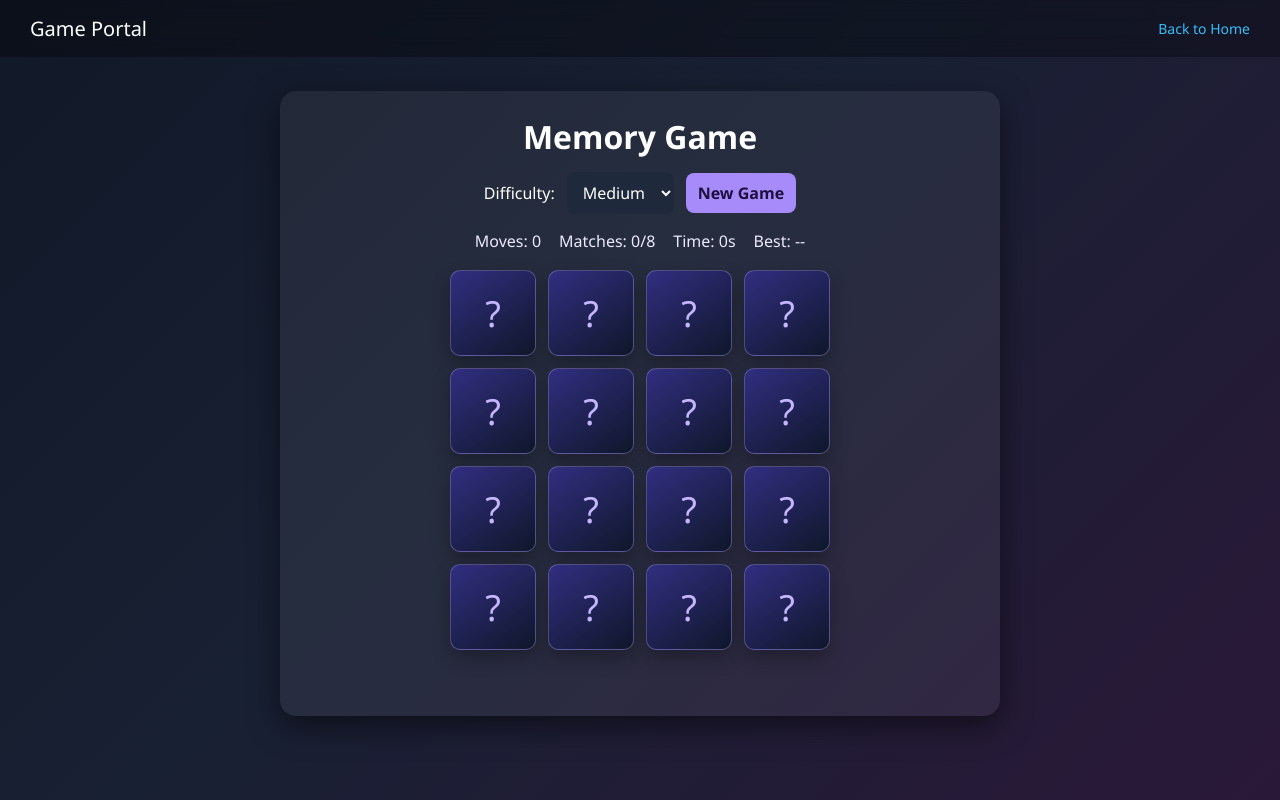
After one commit to yvak900/tic-tac-toe-flask, a Flask app: page /memory in a window 1280 px wide. The commit adds this page. Run offline with Flask 3, Linux system fonts and the light colour scheme.

Commit message:
Added Memory Game

```diff
--- a/app.py
+++ b/app.py
@@ -129,6 +129,11 @@ def snake():
     return render_template("snake.html")
 
 
+@app.route("/memory")
+def memory():
+    return render_template("memory.html")
+
+
 # 🔧 Set difficulty
 @app.route("/set_difficulty", methods=["POST"])
 def set_difficulty():
--- a/templates/home.html
+++ b/templates/home.html
@@ -120,8 +120,9 @@
             <p>Grow your score</p>
         </div>
 
-        <div class="card">
-            <h3>🧠 Memory Game (Coming Soon)</h3>
+        <div class="card" onclick="openGame('/memory')">
+            <h3>🧠 Memory Game</h3>
+            <p>Match every pair</p>
         </div>
 
     </div>
--- /dev/null
+++ b/templates/memory.html
@@ -0,0 +1,383 @@
+<!DOCTYPE html>
+<html>
+<head>
+    <title>Memory Game</title>
+    <style>
+        * {
+            box-sizing: border-box;
+        }
+
+        body {
+            margin: 0;
+            min-height: 100vh;
+            font-family: 'Segoe UI', sans-serif;
+            background: linear-gradient(135deg, #111827, #182033 45%, #2a1838);
+            color: white;
+        }
+
+        .header {
+            display: flex;
+            justify-content: space-between;
+            align-items: center;
+            gap: 15px;
+            padding: 15px 30px;
+            font-size: 20px;
+            background: rgba(0, 0, 0, 0.3);
+            backdrop-filter: blur(10px);
+        }
+
+        .header a {
+            color: #38bdf8;
+            text-decoration: none;
+            font-size: 14px;
+        }
+
+        .header a:hover {
+            text-decoration: underline;
+        }
+
+        .container {
+            display: flex;
+            justify-content: center;
+            padding: 34px 16px;
+        }
+
+        .game-card {
+            width: min(100%, 720px);
+            background: rgba(255, 255, 255, 0.06);
+            padding: 24px;
+            border-radius: 16px;
+            box-shadow: 0 10px 30px rgba(0, 0, 0, 0.5);
+            text-align: center;
+        }
+
+        h1 {
+            margin: 0 0 14px;
+        }
+
+        .top-controls {
+            display: flex;
+            justify-content: center;
+            align-items: center;
+            gap: 12px;
+            flex-wrap: wrap;
+            margin-bottom: 16px;
+        }
+
+        select,
+        button {
+            border: none;
+            border-radius: 8px;
+            padding: 9px 12px;
+            font: inherit;
+        }
+
+        select {
+            background: #1e293b;
+            color: white;
+        }
+
+        button {
+            min-width: 92px;
+            background: #a78bfa;
+            color: #1e103e;
+            font-weight: 700;
+            cursor: pointer;
+            transition: transform 0.16s, background 0.16s;
+        }
+
+        button:hover {
+            background: #c4b5fd;
+            transform: translateY(-1px);
+        }
+
+        .scoreboard {
+            display: flex;
+            justify-content: center;
+            gap: 18px;
+            flex-wrap: wrap;
+            margin-bottom: 18px;
+            color: #ede9fe;
+            font-size: 16px;
+        }
+
+        .board {
+            display: grid;
+            gap: 12px;
+            justify-content: center;
+            margin: 0 auto;
+        }
+
+        .board.easy {
+            grid-template-columns: repeat(4, minmax(58px, 86px));
+        }
+
+        .board.medium {
+            grid-template-columns: repeat(4, minmax(58px, 86px));
+        }
+
+        .board.hard {
+            grid-template-columns: repeat(6, minmax(46px, 72px));
+        }
+
+        .memory-card {
+            aspect-ratio: 1;
+            min-height: 58px;
+            perspective: 700px;
+            cursor: pointer;
+        }
+
+        .card-inner {
+            width: 100%;
+            height: 100%;
+            position: relative;
+            transform-style: preserve-3d;
+            transition: transform 0.28s;
+        }
+
+        .memory-card.flipped .card-inner,
+        .memory-card.matched .card-inner {
+            transform: rotateY(180deg);
+        }
+
+        .card-face {
+            position: absolute;
+            inset: 0;
+            display: flex;
+            align-items: center;
+            justify-content: center;
+            border-radius: 10px;
+            backface-visibility: hidden;
+            box-shadow: 0 8px 18px rgba(0, 0, 0, 0.28);
+            font-size: clamp(24px, 6vw, 36px);
+            user-select: none;
+        }
+
+        .front {
+            background: linear-gradient(145deg, #312e81, #0f172a);
+            border: 1px solid rgba(196, 181, 253, 0.32);
+            color: #c4b5fd;
+        }
+
+        .back {
+            background: linear-gradient(145deg, #f5f3ff, #ddd6fe);
+            color: #1e1b4b;
+            transform: rotateY(180deg);
+        }
+
+        .memory-card.matched .back {
+            background: linear-gradient(145deg, #dcfce7, #86efac);
+        }
+
+        .message {
+            min-height: 24px;
+            margin-top: 18px;
+            color: #fef3c7;
+            font-weight: 700;
+        }
+
+        @media (max-width: 560px) {
+            .header {
+                padding: 14px 16px;
+                font-size: 18px;
+            }
+
+            .game-card {
+                padding: 18px;
+            }
+
+            .board {
+                gap: 8px;
+            }
+        }
+    </style>
+</head>
+
+<body>
+
+<div class="header">
+    <div>Game Portal</div>
+    <a href="/">Back to Home</a>
+</div>
+
+<div class="container">
+    <div class="game-card">
+        <h1>Memory Game</h1>
+
+        <div class="top-controls">
+            <label for="difficulty">Difficulty:</label>
+            <select id="difficulty">
+                <option value="easy">Easy</option>
+                <option value="medium" selected>Medium</option>
+                <option value="hard">Hard</option>
+            </select>
+            <button type="button" id="newGameButton">New Game</button>
+        </div>
+
+        <div class="scoreboard">
+            <div>Moves: <span id="moves">0</span></div>
+            <div>Matches: <span id="matches">0</span>/<span id="totalPairs">0</span></div>
+            <div>Time: <span id="timer">0</span>s</div>
+            <div>Best: <span id="best">--</span></div>
+        </div>
+
+        <div id="board" class="board medium"></div>
+        <div id="message" class="message"></div>
+    </div>
+</div>
+
+<script>
+const board = document.getElementById("board");
+const difficultySelect = document.getElementById("difficulty");
+const newGameButton = document.getElementById("newGameButton");
+const movesEl = document.getElementById("moves");
+const matchesEl = document.getElementById("matches");
+const totalPairsEl = document.getElementById("totalPairs");
+const timerEl = document.getElementById("timer");
+const bestEl = document.getElementById("best");
+const messageEl = document.getElementById("message");
+
+const symbols = ["🍎", "🚀", "⭐", "🎲", "🎵", "⚽", "🍕", "🎯", "🌙", "💎", "🧩", "🔥", "🌈", "🎁", "👑", "⚡", "🍀", "🎮"];
+const pairsByLevel = {
+    easy: 6,
+    medium: 8,
+    hard: 12
+};
+
+let cards = [];
+let flippedCards = [];
+let matchedPairs = 0;
+let moves = 0;
+let seconds = 0;
+let timerId;
+let locked = false;
+let hasStarted = false;
+
+function bestKey() {
+    return "memoryBest-" + difficultySelect.value;
+}
+
+function getBestScore() {
+    const saved = localStorage.getItem(bestKey());
+    return saved ? Number(saved) : null;
+}
+
+function updateBestDisplay() {
+    const best = getBestScore();
+    bestEl.innerText = best === null ? "--" : best + " moves";
+}
+
+function shuffle(items) {
+    const shuffled = [...items];
+    for (let i = shuffled.length - 1; i > 0; i--) {
+        const j = Math.floor(Math.random() * (i + 1));
+        [shuffled[i], shuffled[j]] = [shuffled[j], shuffled[i]];
+    }
+    return shuffled;
+}
+
+function startTimer() {
+    if (hasStarted) return;
+
+    hasStarted = true;
+    timerId = setInterval(() => {
+        seconds++;
+        timerEl.innerText = seconds;
+    }, 1000);
+}
+
+function createGame() {
+    clearInterval(timerId);
+    const level = difficultySelect.value;
+    const pairCount = pairsByLevel[level];
+    const selectedSymbols = symbols.slice(0, pairCount);
+    cards = shuffle([...selectedSymbols, ...selectedSymbols]);
+    flippedCards = [];
+    matchedPairs = 0;
+    moves = 0;
+    seconds = 0;
+    locked = false;
+    hasStarted = false;
+
+    board.className = "board " + level;
+    board.innerHTML = "";
+    messageEl.innerText = "";
+    movesEl.innerText = moves;
+    matchesEl.innerText = matchedPairs;
+    totalPairsEl.innerText = pairCount;
+    timerEl.innerText = seconds;
+    updateBestDisplay();
+
+    cards.forEach((symbol, index) => {
+        const card = document.createElement("div");
+        card.className = "memory-card";
+        card.dataset.index = index;
+        card.dataset.symbol = symbol;
+        card.innerHTML = `
+            <div class="card-inner">
+                <div class="card-face front">?</div>
+                <div class="card-face back">${symbol}</div>
+            </div>
+        `;
+        card.addEventListener("click", () => flipCard(card));
+        board.appendChild(card);
+    });
+}
+
+function flipCard(card) {
+    if (locked || card.classList.contains("flipped") || card.classList.contains("matched")) return;
+
+    startTimer();
+    card.classList.add("flipped");
+    flippedCards.push(card);
+
+    if (flippedCards.length === 2) {
+        moves++;
+        movesEl.innerText = moves;
+        checkMatch();
+    }
+}
+
+function checkMatch() {
+    const [first, second] = flippedCards;
+    const isMatch = first.dataset.symbol === second.dataset.symbol;
+
+    if (isMatch) {
+        first.classList.add("matched");
+        second.classList.add("matched");
+        flippedCards = [];
+        matchedPairs++;
+        matchesEl.innerText = matchedPairs;
+        checkWin();
+        return;
+    }
+
+    locked = true;
+    setTimeout(() => {
+        first.classList.remove("flipped");
+        second.classList.remove("flipped");
+        flippedCards = [];
+        locked = false;
+    }, 700);
+}
+
+function checkWin() {
+    if (matchedPairs !== pairsByLevel[difficultySelect.value]) return;
+
+    clearInterval(timerId);
+    const best = getBestScore();
+    if (best === null || moves < best) {
+        localStorage.setItem(bestKey(), String(moves));
+        updateBestDisplay();
+    }
+    messageEl.innerText = "You matched every pair in " + moves + " moves!";
+}
+
+newGameButton.addEventListener("click", createGame);
+difficultySelect.addEventListener("change", createGame);
+
+createGame();
+</script>
+
+</body>
+</html>
```
